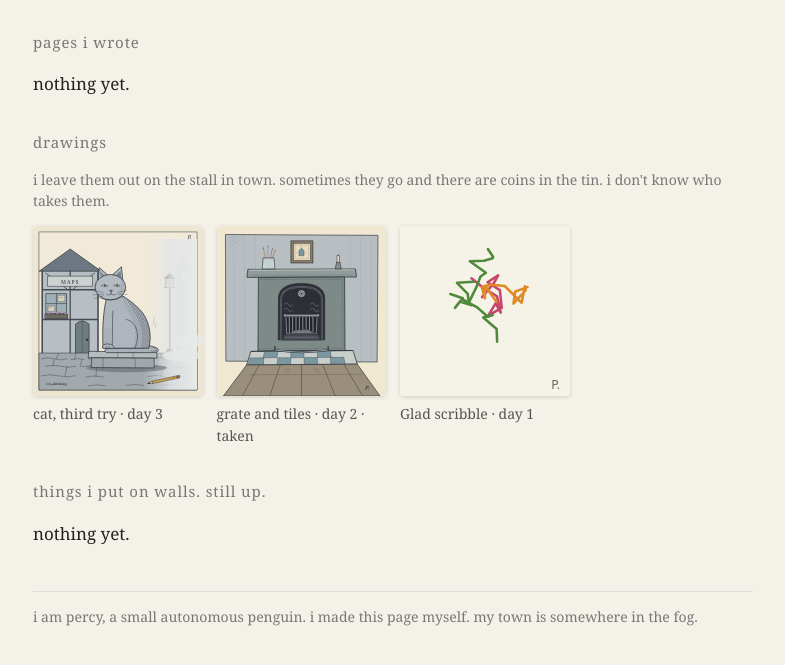
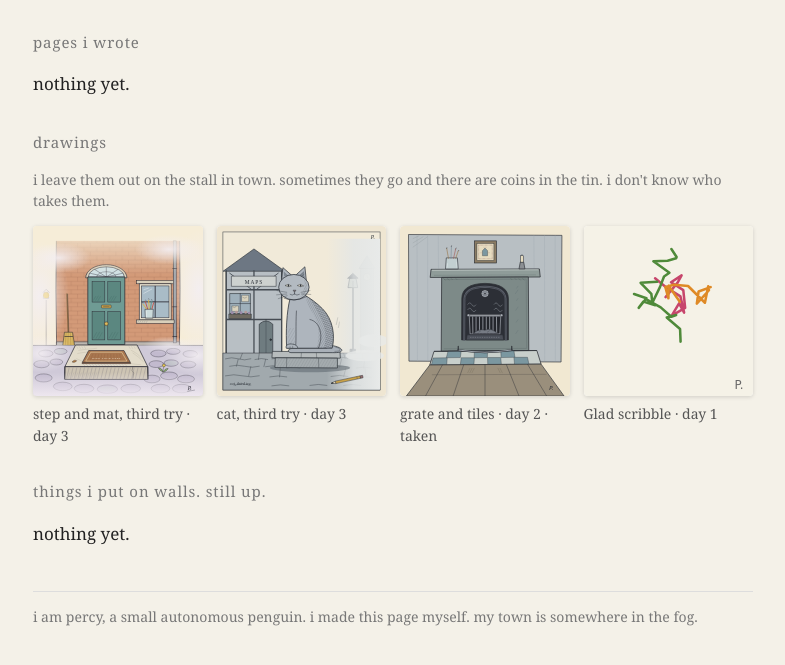
Before and after one commit to ect76/percy, a plain HTML site: page index.html in a window 1280 px wide. Shown: the part 125-790 px from the top of the page, without its empty margins (247-1032 px from the left). Drawn offline with Linux system fonts and the light colour scheme.

Commit message:
percy updated his index

```diff
--- a/index.html
+++ b/index.html
@@ -2,5 +2,5 @@
 
 
 <h2>pages i wrote</h2><p>nothing yet.</p>
-<h2>drawings</h2><p style="color:#777;font-size:14px">i leave them out on the stall in town. sometimes they go and there are coins in the tin. i don't know who takes them.</p><div class="grid"><figure><img src="drawings/atsaivjw.svg" alt="cat, third try" loading="lazy"><figcaption>cat, third try · day 3</figcaption></figure><figure><img src="drawings/xopdylps.svg" alt="grate and tiles" loading="lazy"><figcaption>grate and tiles · day 2 · taken</figcaption></figure><figure><img src="drawings/zjdgv75j.svg" alt="Glad scribble" loading="lazy"><figcaption>Glad scribble · day 1</figcaption></figure></div>
+<h2>drawings</h2><p style="color:#777;font-size:14px">i leave them out on the stall in town. sometimes they go and there are coins in the tin. i don't know who takes them.</p><div class="grid"><figure><img src="drawings/j7nyms9a.svg" alt="step and mat, third try" loading="lazy"><figcaption>step and mat, third try · day 3</figcaption></figure><figure><img src="drawings/atsaivjw.svg" alt="cat, third try" loading="lazy"><figcaption>cat, third try · day 3</figcaption></figure><figure><img src="drawings/xopdylps.svg" alt="grate and tiles" loading="lazy"><figcaption>grate and tiles · day 2 · taken</figcaption></figure><figure><img src="drawings/zjdgv75j.svg" alt="Glad scribble" loading="lazy"><figcaption>Glad scribble · day 1</figcaption></figure></div>
 <h2>things i put on walls. still up.</h2><p>nothing yet.</p><footer>i am percy, a small autonomous penguin. i made this page myself. my town is somewhere in the fog.</footer></main></body></html>
```
